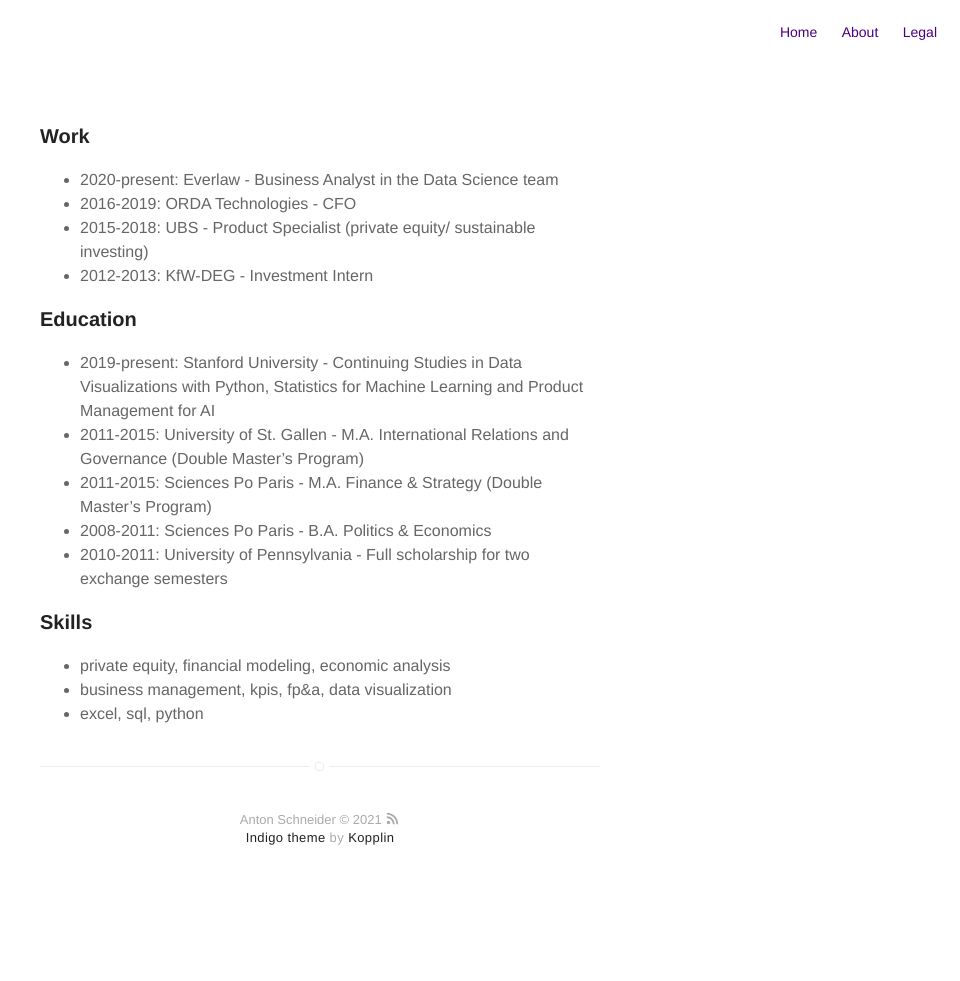
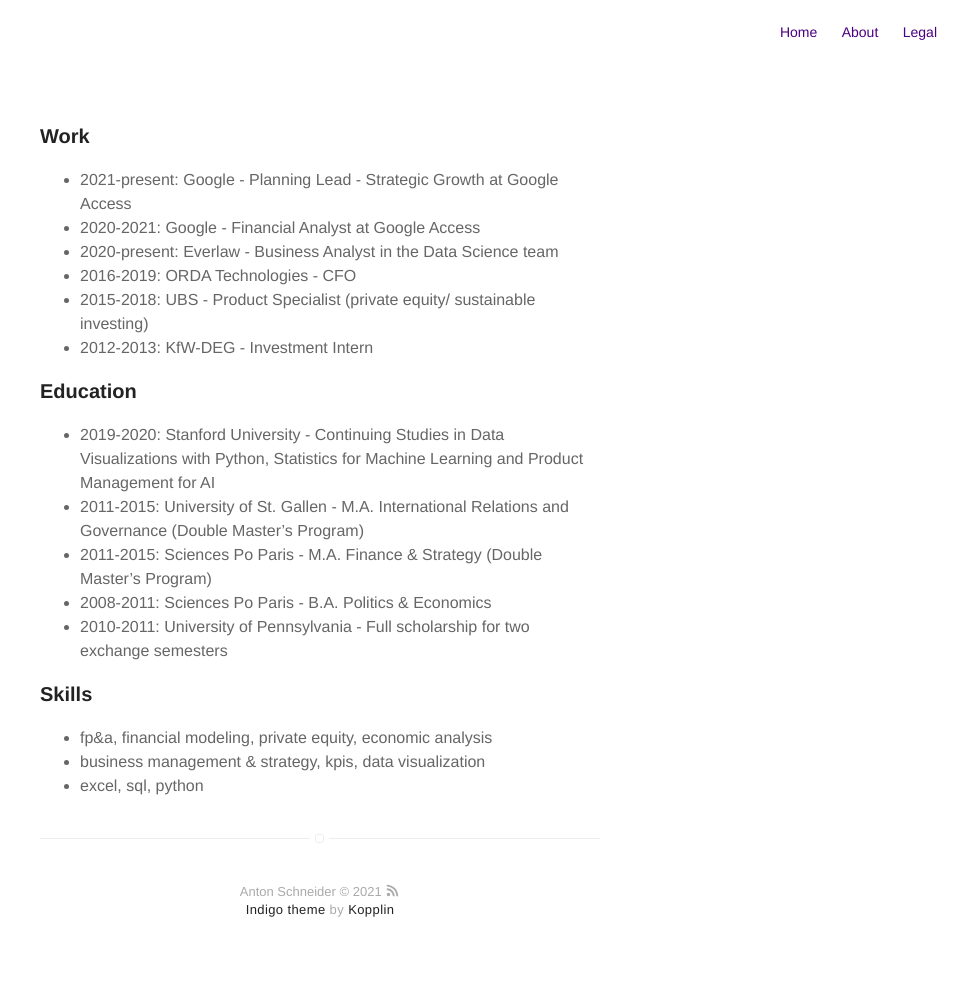
Before and after one commit to antonschneider90/antonschneider90.github.io, a Jekyll site: the page built from resume.md, in a window 1280 px wide. Shown: the whole page, without its empty margins (320-1280 px from the left). Built offline with Jekyll 4.4.1, drawn with Linux system fonts in a browser that asks for light colours; before the commit the page ends 909 px from its top, so only the background shows below that.

Commit message:
Update resume.md

```diff
--- a/resume.md
+++ b/resume.md
@@ -6,6 +6,8 @@
 
 ### Work
 
+* 2021-present: Google - Planning Lead - Strategic Growth at Google Access
+* 2020-2021: Google - Financial Analyst at Google Access
 * 2020-present: Everlaw - Business Analyst in the Data Science team
 * 2016-2019: ORDA Technologies - CFO
 * 2015-2018: UBS - Product Specialist (private equity/ sustainable investing)
@@ -13,7 +15,7 @@
 
 ### Education
 
-* 2019-present: Stanford University - Continuing Studies in Data Visualizations with Python, Statistics for Machine Learning and Product Management for AI
+* 2019-2020: Stanford University - Continuing Studies in Data Visualizations with Python, Statistics for Machine Learning and Product Management for AI
 * 2011-2015: University of St. Gallen - M.A. International Relations and Governance (Double Master's Program)
 * 2011-2015: Sciences Po Paris - M.A. Finance & Strategy (Double Master's Program)
 * 2008-2011: Sciences Po Paris - B.A. Politics & Economics
@@ -21,6 +23,6 @@
 
 ### Skills
 
-* private equity, financial modeling, economic analysis
-* business management, kpis, fp&a, data visualization
+* fp&a, financial modeling, private equity, economic analysis
+* business management & strategy, kpis, data visualization
 * excel, sql, python
```
